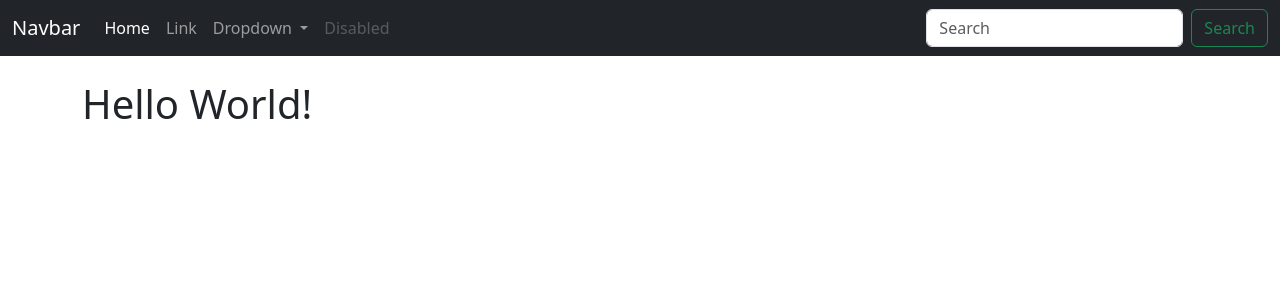
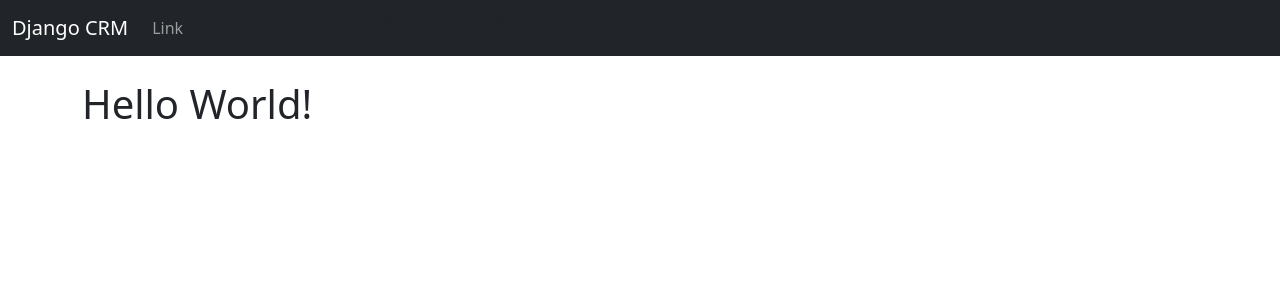
Before and after one commit to seanarch/django-crm, a Django app: page / in a window 1280 px wide. Shown: the top 300 px of the page. Run offline with Django 4.2, Linux system fonts and the light colour scheme.

Commit message:
modify the navbar

```diff
--- a/djangocrm/website/templates/navbar.html
+++ b/djangocrm/website/templates/navbar.html
@@ -1,6 +1,6 @@
 <nav class="navbar navbar-expand-lg navbar-dark bg-dark">
   <div class="container-fluid">
-    <a class="navbar-brand" href="#">Navbar</a>
+    <a class="navbar-brand" href="{% url 'home' %}">Django CRM</a>
     <button
       class="navbar-toggler"
       type="button"
@@ -14,13 +14,13 @@
     </button>
     <div class="collapse navbar-collapse" id="navbarSupportedContent">
       <ul class="navbar-nav me-auto mb-2 mb-lg-0">
-        <li class="nav-item">
+        <!-- <li class="nav-item">
           <a class="nav-link active" aria-current="page" href="#">Home</a>
-        </li>
+        </li> -->
         <li class="nav-item">
           <a class="nav-link" href="#">Link</a>
         </li>
-        <li class="nav-item dropdown">
+        <!-- <li class="nav-item dropdown">
           <a
             class="nav-link dropdown-toggle"
             href="#"
@@ -30,18 +30,18 @@
           >
             Dropdown
           </a>
-          <ul class="dropdown-menu">
+          <ul class="dropdown-menu"> -->
             <li><a class="dropdown-item" href="#">Action</a></li>
             <li><a class="dropdown-item" href="#">Another action</a></li>
             <li><hr class="dropdown-divider" /></li>
             <li><a class="dropdown-item" href="#">Something else here</a></li>
           </ul>
         </li>
-        <li class="nav-item">
+        <!-- <li class="nav-item">
           <a class="nav-link disabled" aria-disabled="true">Disabled</a>
-        </li>
+        </li> -->
       </ul>
-      <form class="d-flex" role="search">
+      <!-- <form class="d-flex" role="search">
         <input
           class="form-control me-2"
           type="search"
@@ -49,7 +49,7 @@
           aria-label="Search"
         />
         <button class="btn btn-outline-success" type="submit">Search</button>
-      </form>
+      </form> -->
     </div>
   </div>
 </nav>
```
Also changed, not shown: 1 other file.
